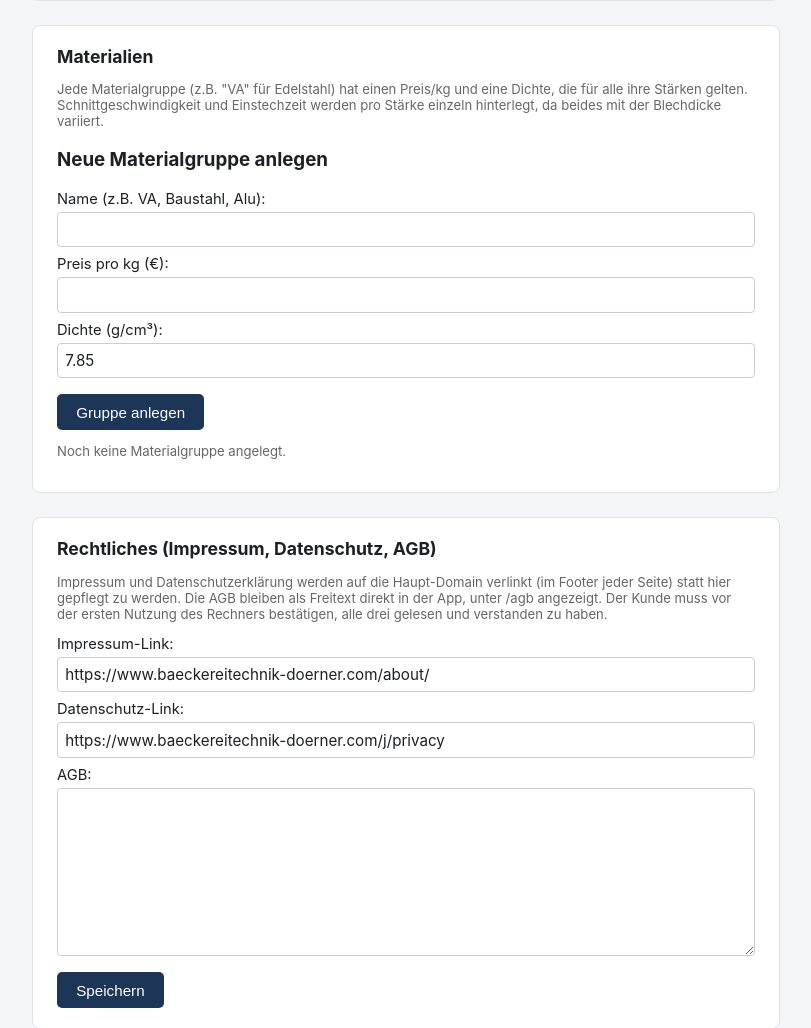
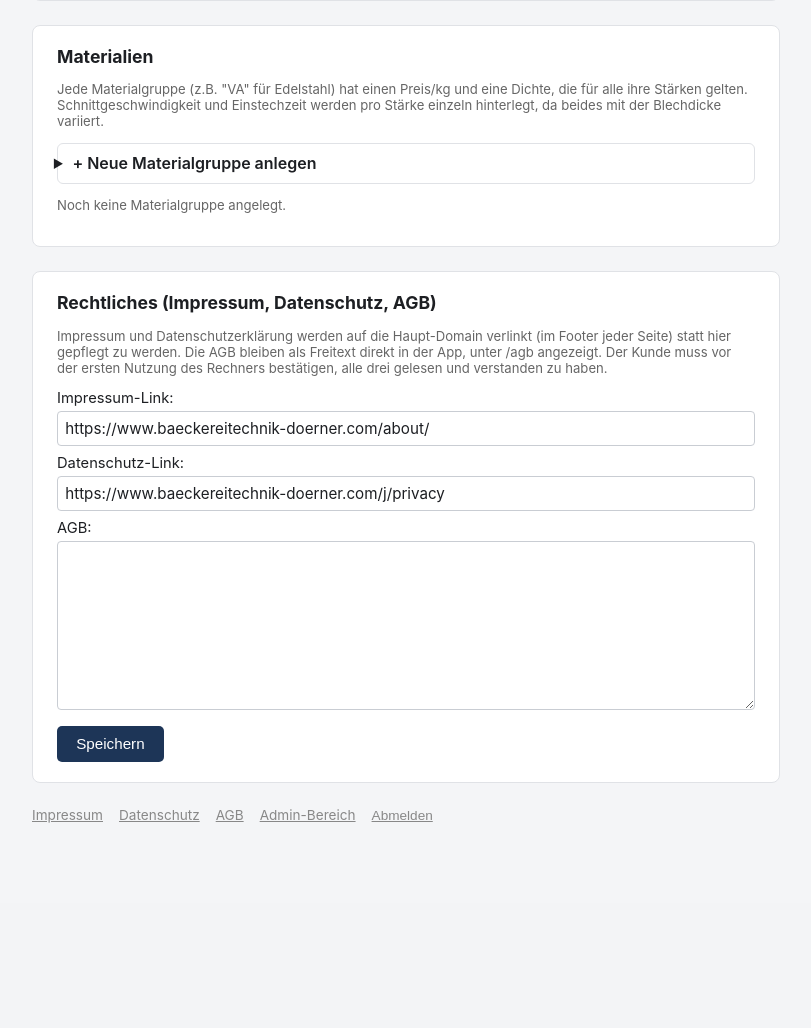
Before and after one commit to DreDayyy92/wasserstrahl_kalkulator, a Flask app: page /admin in a window 1280 px wide. Shown: the part 433-1461 px from the top of the page, without its empty margins (234-1045 px from the left). After the commit the page ends 1256 px from the top, so only its background shows below. Run offline with Flask 3, Linux system fonts and the light colour scheme; the visitor is signed in with stand-in values (Sample User, id 1).

Commit message:
UI: Materialverwaltung im Admin-Bereich einklappbar (details/summary)
Vorherige Version zeigte alle Gruppen und Stärken immer komplett
ausgeklappt an - bei mehreren Materialien wurde das schnell
unübersichtlich. Jetzt sind Gruppen und Stärken standardmäßig
eingeklappt (nur Name/Kurzinfo sichtbar) und öffnen sich einzeln beim
Anklicken, ohne JavaScript (natives <details>/<summary>).

Zusätzlich: Stärken lassen sich jetzt auch direkt bearbeiten
(schnittgeschwindigkeit_mm_min, einstechzeit_s), nicht nur
anlegen/löschen.

Co-Authored-By: Claude Sonnet 5 <noreply@anthropic.com>

```diff
--- a/app.py
+++ b/app.py
@@ -786,6 +786,29 @@ def material_staerke_neu(gruppe_id):
     return redirect(url_for("admin_dashboard"))
 
 
+@app.route("/admin/materialien/gruppe/<gruppe_id>/staerke/<int:idx>/bearbeiten", methods=["POST"])
+@admin_required
+def material_staerke_bearbeiten(gruppe_id, idx):
+    groups = storage.load_json(MATERIALS_PATH, default=[])
+    for g in groups:
+        if g.get("id") == gruppe_id:
+            staerken = g.get("staerken", [])
+            if 0 <= idx < len(staerken):
+                staerken[idx] = {
+                    "staerke_mm": _to_float_form("staerke_mm", staerken[idx].get("staerke_mm", 0.0)),
+                    "schnittgeschwindigkeit_mm_min": _to_float_form(
+                        "schnittgeschwindigkeit_mm_min", staerken[idx].get("schnittgeschwindigkeit_mm_min", 0.0)
+                    ),
+                    "einstechzeit_s": _to_float_form(
+                        "einstechzeit_s", staerken[idx].get("einstechzeit_s", DEFAULT_EINSTECHZEIT_S)
+                    ),
+                }
+            break
+    storage.save_json(groups, MATERIALS_PATH)
+    flash("Stärke aktualisiert.")
+    return redirect(url_for("admin_dashboard"))
+
+
 @app.route("/admin/materialien/gruppe/<gruppe_id>/staerke/<int:idx>/loeschen", methods=["POST"])
 @admin_required
 def material_staerke_loeschen(gruppe_id, idx):
--- a/static/style.css
+++ b/static/style.css
@@ -141,6 +141,23 @@ input, select, textarea {
 }
 textarea { resize: vertical; }
 .inline-form { display: inline-block; margin-right: 0.5rem; }
+details {
+    border: 1px solid var(--card-border);
+    border-radius: 6px;
+    margin-bottom: 0.6rem;
+    padding: 0.6rem 0.9rem;
+}
+details > summary {
+    cursor: pointer;
+    font-weight: 600;
+    list-style-position: outside;
+}
+details > summary small { font-weight: normal; color: var(--hint-color); }
+details[open] > summary { margin-bottom: 0.6rem; }
+details details {
+    margin: 0.5rem 0 0.5rem 1rem;
+}
+details details > summary { font-weight: 500; }
 button {
     background: var(--button-bg);
     color: var(--button-text);
--- a/templates/admin.html
+++ b/templates/admin.html
@@ -27,7 +27,8 @@
         der Blechdicke variiert.
     </p>
 
-    <h3>Neue Materialgruppe anlegen</h3>
+    <details>
+        <summary>+ Neue Materialgruppe anlegen</summary>
         <form action="{{ url_for('material_gruppe_neu') }}" method="post">
             <label>Name (z.B. VA, Baustahl, Alu):
                 <input type="text" name="gruppe" required>
@@ -40,14 +41,15 @@
             </label>
             <button type="submit">Gruppe anlegen</button>
         </form>
+    </details>
 
     {% if not groups %}
         <p class="hint">Noch keine Materialgruppe angelegt.</p>
     {% endif %}
 
     {% for g in groups %}
-        <fieldset>
-            <legend>{{ g.gruppe }}</legend>
+        <details>
+            <summary>{{ g.gruppe }} <small>· {{ g.staerken|length }} Stärke(n) · {{ '%.2f'|format(g.preis_pro_kg) }} €/kg</small></summary>
 
             <form action="{{ url_for('material_gruppe_bearbeiten', gruppe_id=g.id) }}" method="post">
                 <label>Name:
@@ -65,33 +67,33 @@
                 <button type="submit" class="secondary">Gruppe löschen</button>
             </form>
 
-            {% if g.staerken %}
-                <div class="table-scroll">
-                    <table>
-                        <tr>
-                            <th>Stärke (mm)</th>
-                            <th>Schnittgeschw. (mm/min)</th>
-                            <th>Einstechzeit (s)</th>
-                            <th></th>
-                        </tr>
-                        {% for st in g.staerken %}
-                            <tr>
-                                <td>{{ st.staerke_mm }}</td>
-                                <td>{{ st.schnittgeschwindigkeit_mm_min }}</td>
-                                <td>{{ st.einstechzeit_s }}</td>
-                                <td>
-                                    <form action="{{ url_for('material_staerke_loeschen', gruppe_id=g.id, idx=loop.index0) }}" method="post" class="inline-form">
-                                        <button type="submit" class="link-button">Löschen</button>
-                                    </form>
-                                </td>
-                            </tr>
-                        {% endfor %}
-                    </table>
-                </div>
-            {% else %}
+            {% if not g.staerken %}
                 <p class="hint">Noch keine Stärke hinterlegt.</p>
             {% endif %}
 
+            {% for st in g.staerken %}
+                <details>
+                    <summary>{{ st.staerke_mm }} mm <small>· {{ st.schnittgeschwindigkeit_mm_min }} mm/min · {{ st.einstechzeit_s }} s Einstechzeit</small></summary>
+                    <form action="{{ url_for('material_staerke_bearbeiten', gruppe_id=g.id, idx=loop.index0) }}" method="post">
+                        <label>Stärke (mm):
+                            <input type="number" step="0.1" min="0" name="staerke_mm" value="{{ st.staerke_mm }}">
+                        </label>
+                        <label>Schnittgeschwindigkeit (mm/min):
+                            <input type="number" step="1" min="0" name="schnittgeschwindigkeit_mm_min" value="{{ st.schnittgeschwindigkeit_mm_min }}">
+                        </label>
+                        <label>Einstechzeit (s):
+                            <input type="number" step="1" min="0" name="einstechzeit_s" value="{{ st.einstechzeit_s }}">
+                        </label>
+                        <button type="submit">Speichern</button>
+                    </form>
+                    <form action="{{ url_for('material_staerke_loeschen', gruppe_id=g.id, idx=loop.index0) }}" method="post" class="inline-form">
+                        <button type="submit" class="link-button">Stärke löschen</button>
+                    </form>
+                </details>
+            {% endfor %}
+
+            <details>
+                <summary>+ Stärke hinzufügen</summary>
                 <form action="{{ url_for('material_staerke_neu', gruppe_id=g.id) }}" method="post">
                     <label>Stärke (mm):
                         <input type="number" step="0.1" min="0" name="staerke_mm" required>
@@ -104,7 +106,8 @@
                     </label>
                     <button type="submit">Stärke hinzufügen</button>
                 </form>
-        </fieldset>
+            </details>
+        </details>
     {% endfor %}
 
     {% if groups %}
```
Lines whose indentation alone changed are shown as unchanged.
